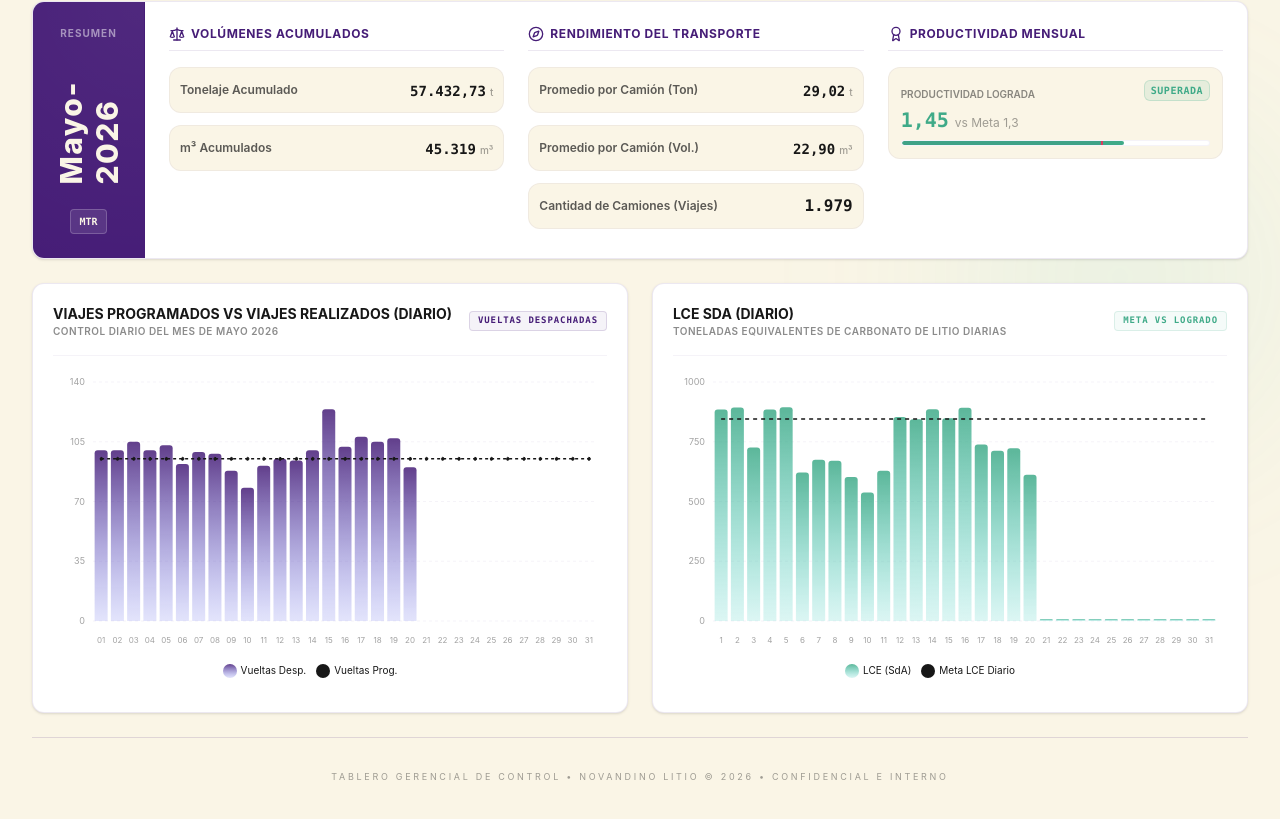
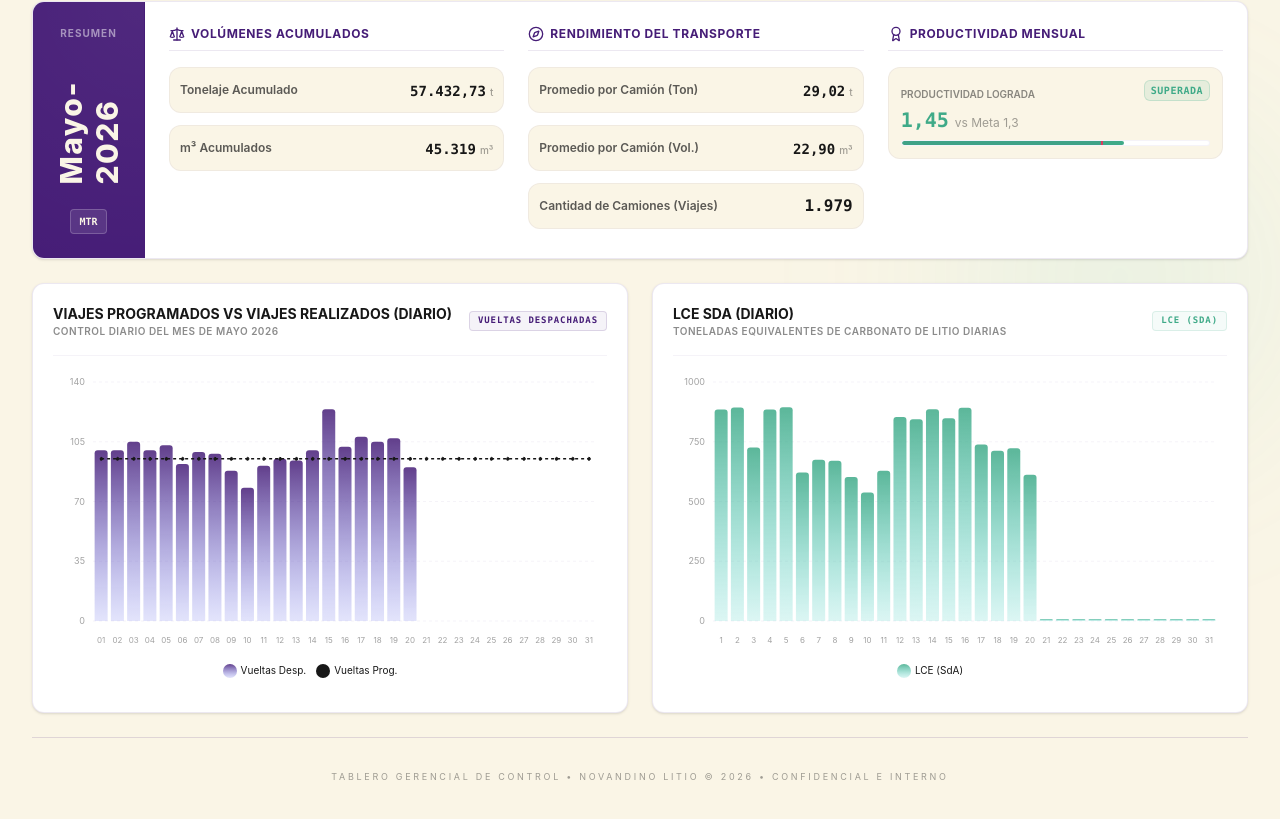
Before and after one commit to MushuAlberto/LCE, a React (Vite) app: page / in a window 1280 px wide. Shown: the part 744-1563 px from the top of the page. Built offline with nearby package versions, Linux system fonts and the light colour scheme.

Commit message:
Update DashboardCharts.tsx

```diff
--- a/src/components/DashboardCharts.tsx
+++ b/src/components/DashboardCharts.tsx
@@ -61,7 +61,6 @@ export function DashboardCharts({ logs, selectedDate }: DashboardChartsProps) {
       day: new Date(log.fecha + "T00:00:00").getDate(),
       name: formatShortDateSpanish(log.fecha),
       "LCE Actual (SdA)": log.lceActual,
-      "Meta LCE Diario": log.lceProgramado,
       isActive: log.fecha === selectedDate,
     };
   });
@@ -187,7 +186,7 @@ export function DashboardCharts({ logs, selectedDate }: DashboardChartsProps) {
             </p>
           </div>
           <span className="text-[9px] bg-[#3FAA88]/5 text-[#3FAA88] border border-[#3FAA88]/15 px-2 py-0.5 rounded font-mono uppercase tracking-widest font-bold">
-            Meta vs Logrado
+            LCE (SdA)
           </span>
         </div>
 
@@ -238,17 +237,6 @@ export function DashboardCharts({ logs, selectedDate }: DashboardChartsProps) {
                 name="LCE (SdA)"
                 radius={[3, 3, 0, 0]}
               />
-
-              {/* Constant or variable Target Line for LCE */}
-              <Line
-                type="step"
-                dataKey="Meta LCE Diario"
-                stroke="#171717"
-                strokeWidth={1.5}
-                dot={false}
-                name="Meta LCE Diario"
-                strokeDasharray="4 4"
-              />
             </ComposedChart>
           </ResponsiveContainer>
         </div>
```
